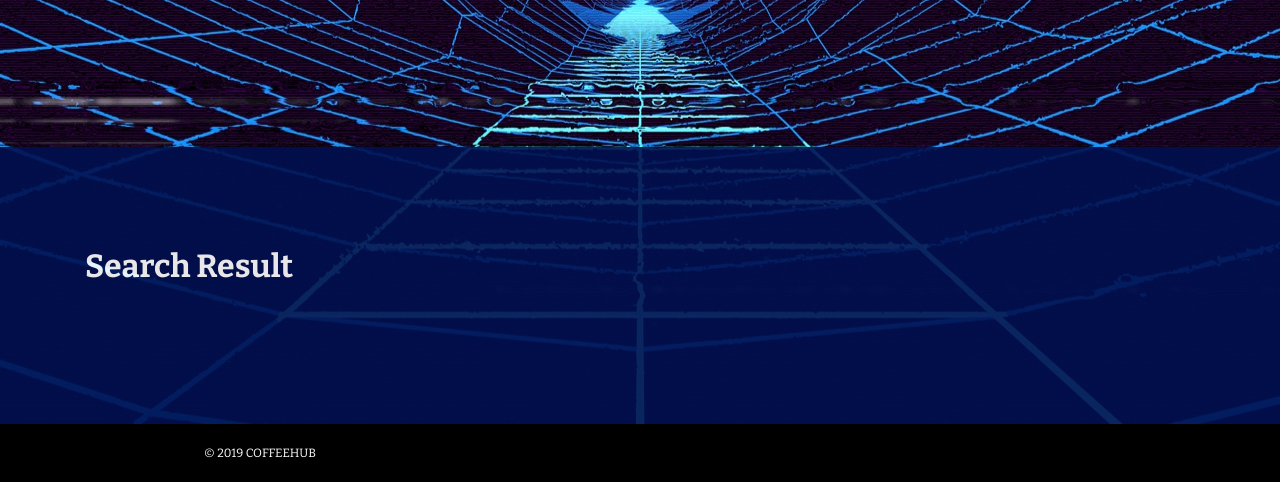
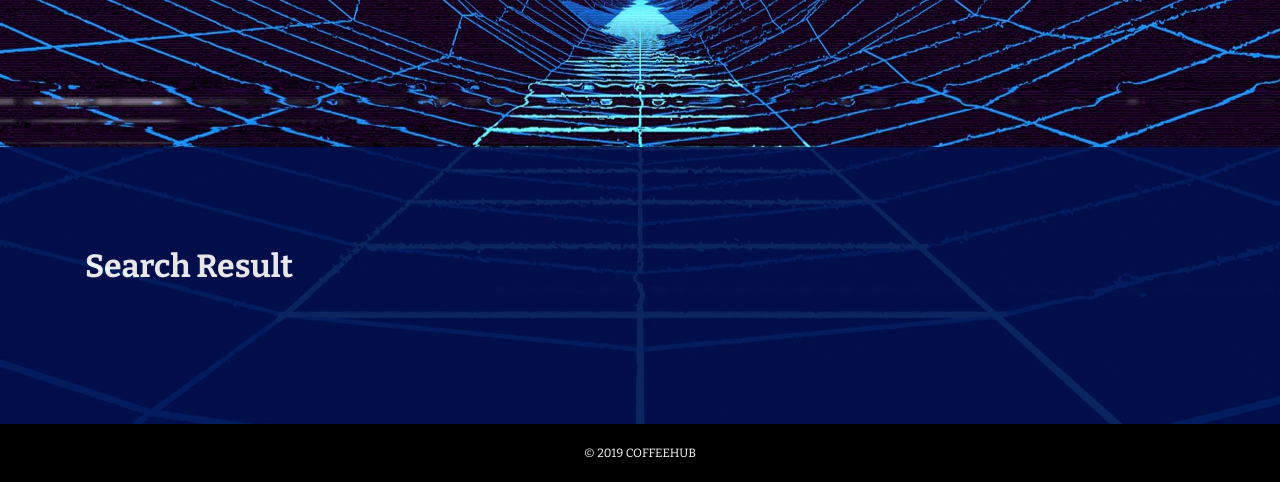
Before and after one commit to itshally/MLS, a plain HTML site: page main.html in a window 1280 px wide. Shown: the part 577-1059 px from the top of the page. Drawn offline with nearby package versions, Linux system fonts and the light colour scheme.

Commit message:
Update main.html

```diff
--- a/main.html
+++ b/main.html
@@ -111,10 +111,10 @@
     <div class="footer-area">
         <div class="container">
             <div class="row">
-                <div class="col-md-4">
+                <div class="col-md-12">
                     <div class="footer-menu">
                         <ul>
-                            <li>&copy; 2019 Coffeehub</li>
+                            <li class = coffeehub style = "left:45%;">&copy; 2019 Coffeehub</li>
                         </ul>
                     </div>
                 </div>
```
